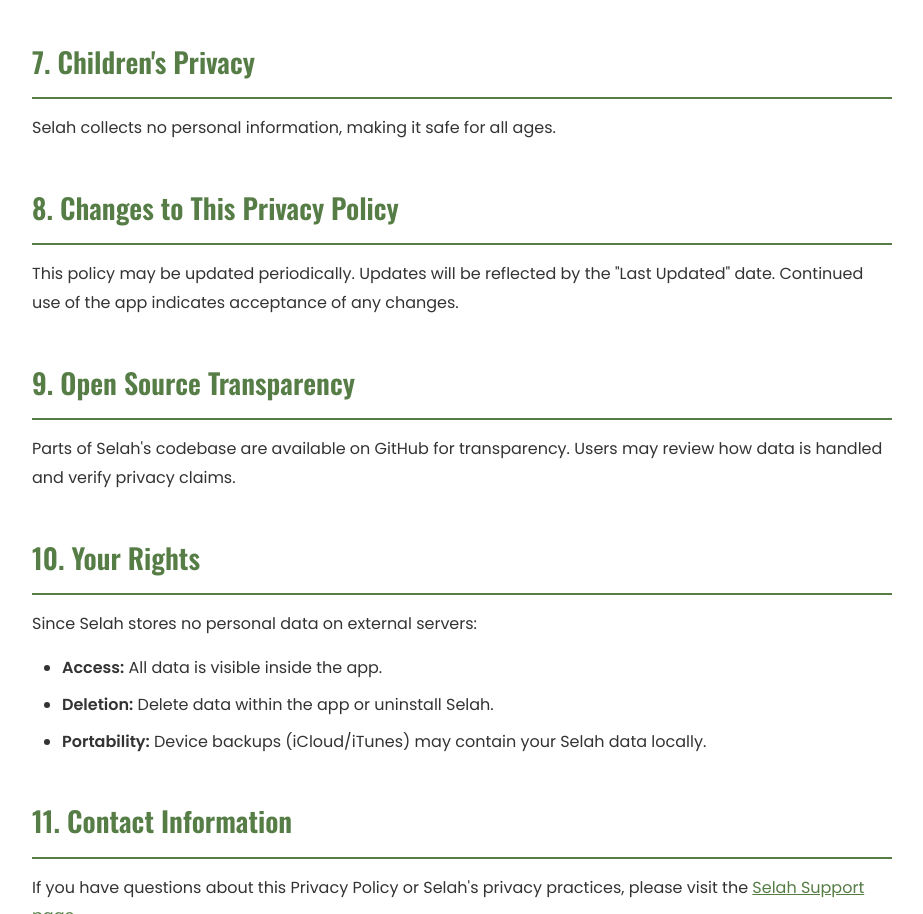
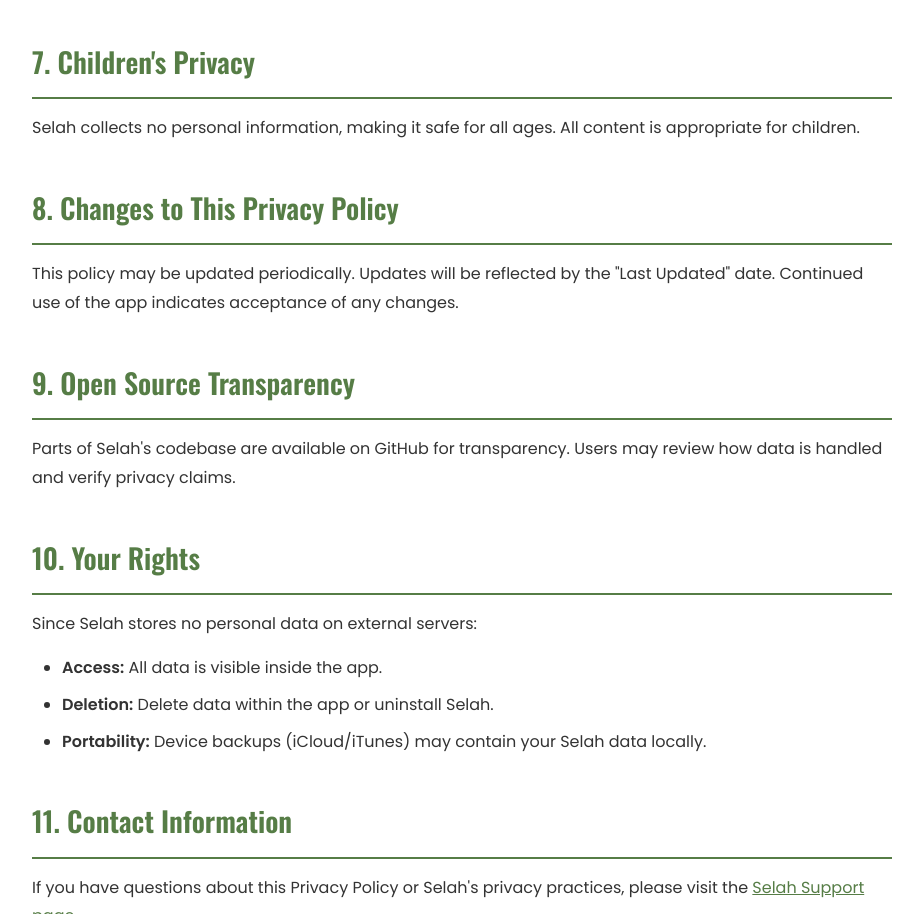
Before and after one commit to andreaiespinoza/andreaiespinoza.github.io, a plain HTML site: page privacy-policy.html in a window 1280 px wide. Shown: the part 3438-4352 px from the top of the page, without its empty margins (178-1101 px from the left). Drawn offline with nearby package versions, Linux system fonts and the light colour scheme.

Commit message:
Update children's privacy section with content appropriateness
🤖 Generated with [Claude Code](https://claude.com/claude-code)

Co-Authored-By: Claude <noreply@anthropic.com>

```diff
--- a/privacy-policy.html
+++ b/privacy-policy.html
@@ -170,7 +170,7 @@
     </ul>
 
     <h2>7. Children's Privacy</h2>
-    <p>Selah collects no personal information, making it safe for all ages.</p>
+    <p>Selah collects no personal information, making it safe for all ages. All content is appropriate for children.</p>
 
     <h2>8. Changes to This Privacy Policy</h2>
     <p>This policy may be updated periodically. Updates will be reflected by the "Last Updated" date. Continued use of the app indicates acceptance of any changes.</p>
```
